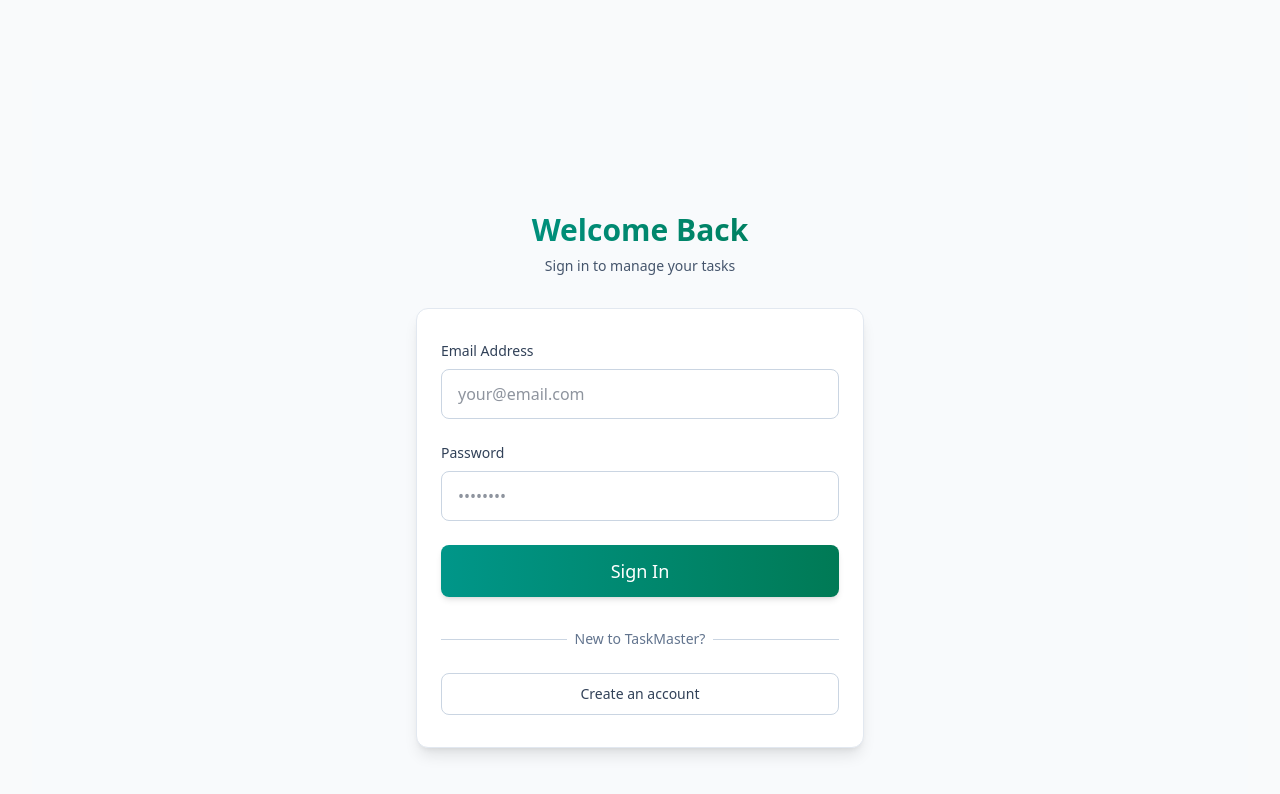
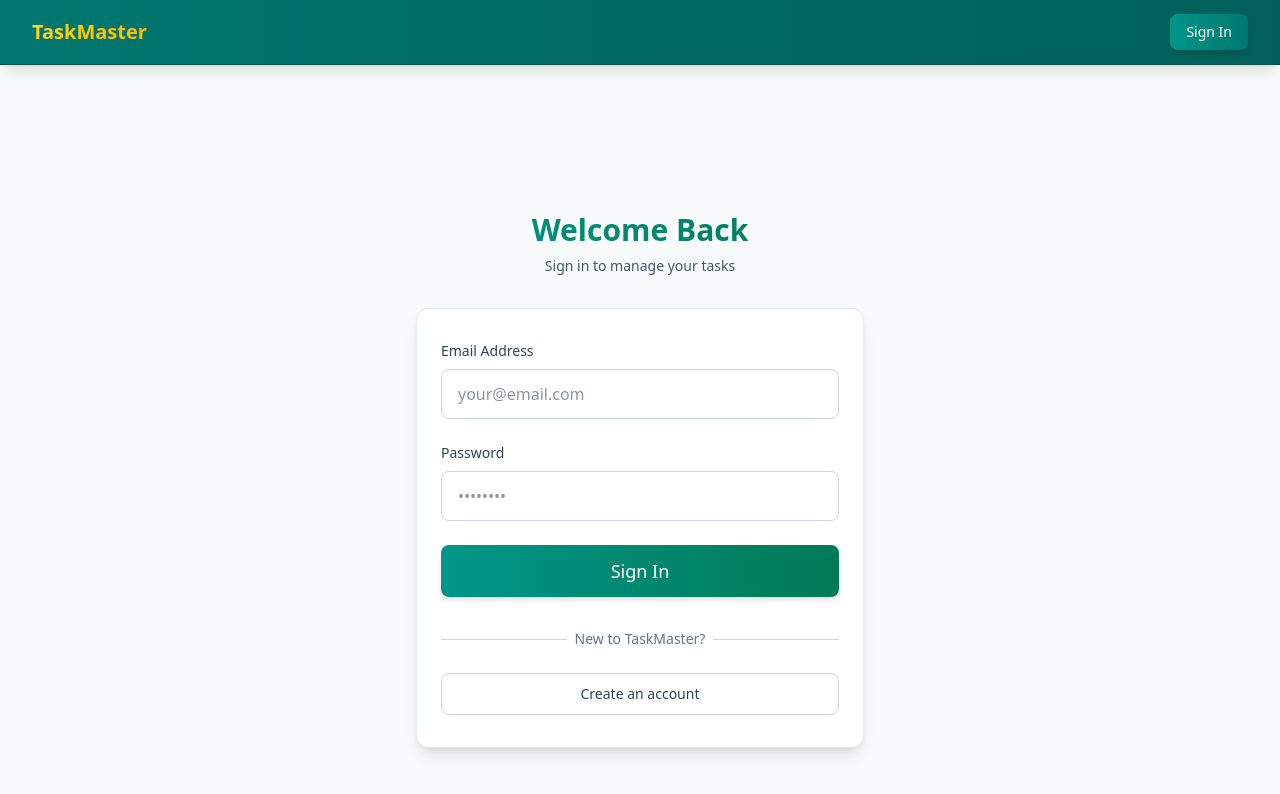
Before and after one commit to Harisshabbir76/todo, a Next.js app in the folder frontend/: page /login in a window 1280 px wide. Shown: the top 794 px of the page. Built offline with nearby package versions, Linux system fonts and the light colour scheme.

Commit message:
initial commit

```diff
--- a/frontend/src/app/layout.tsx
+++ b/frontend/src/app/layout.tsx
@@ -1,4 +1,4 @@
-
+import Navbar from '../components/Navbar';
 import { Toaster } from 'react-hot-toast';
 import './globals.css';
 import { ReactNode } from 'react';
@@ -11,7 +11,7 @@ export default function RootLayout({ children }: RootLayoutProps) {
   return (
     <html lang="en">
       <body className="bg-gray-50">
-
+        <Navbar />
         <main className="pt-20 min-h-screen px-4 sm:px-6 lg:px-8 max-w-7xl mx-auto">
           {children}
           <Toaster
--- a/frontend/src/app/page.tsx
+++ b/frontend/src/app/page.tsx
@@ -2,14 +2,13 @@
 import AddForm from '../components/add-form';
 import Fetch from '../components/fetch';
 import { useRef } from 'react';
-import Navbar from '../components/Navbar';
 
 export default function Home() {
   const fetchRef = useRef<{ fetchTodos: () => void }>(null);
 
   return (
     <>
-      <Navbar />
+
       <div className="container mx-auto px-4 pt-20 pb-6">
         <div className="flex flex-col lg:flex-row gap-6">
           {/* Left Column - Add Form */}
```
